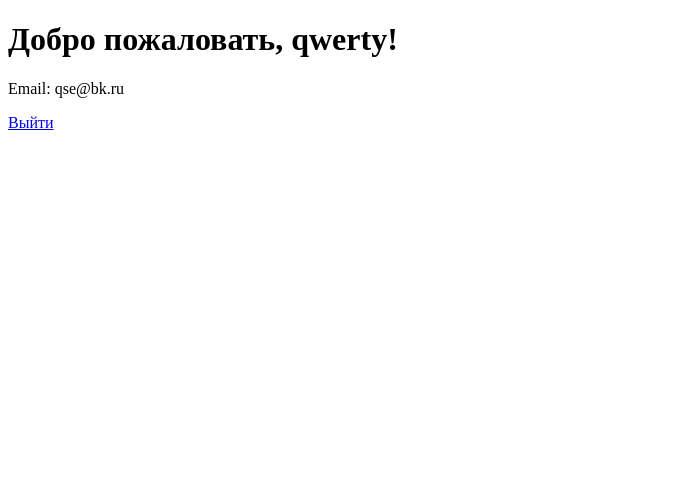
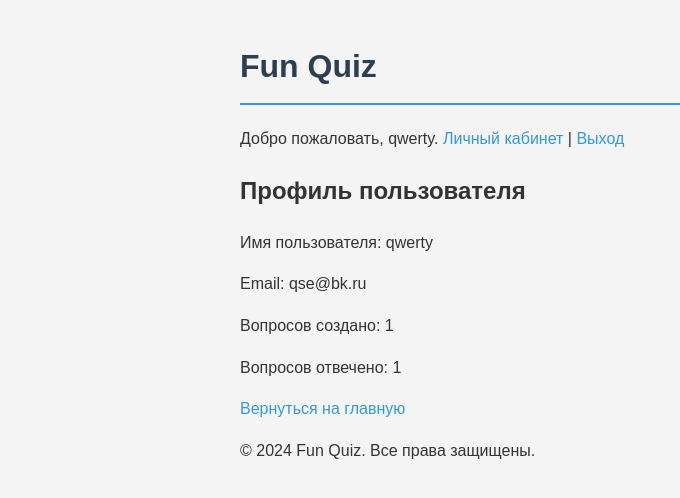
Before and after one commit to diacel/django-quiz, a Django app: page /profile/ in a window 1280 px wide. Shown: the top 498 px of the page, without its empty margins (0-680 px from the left). Run offline with Django 5.2, Linux system fonts and the light colour scheme; the first user in the database is signed in; data comes from the database, SQL or seed files in the repository.

Commit message:
"Updated database, pycache files, and quize app templates and views"

```diff
--- a/funquiz/quize/templates/profile.html
+++ b/funquiz/quize/templates/profile.html
@@ -1,13 +1,13 @@
-<!DOCTYPE html>
-<html lang="en">
-<head>
-    <meta charset="UTF-8">
-    <meta name="viewport" content="width=device-width, initial-scale=1.0">
-    <title>Профиль пользователя</title>
-</head>
-<body>
-    <h1>Добро пожаловать, {{ user.username }}!</h1>
-    <p>Email: {{ user.email }}</p>
-    <a href="{% url 'logout' %}">Выйти</a>
-</body>
-</html>
+{% extends "base.html" %}
+
+{% block title %}Профиль пользователя{% endblock %}
+
+{% block content %}
+<h2>Профиль пользователя</h2>
+<p>Имя пользователя: {{ user.username }}</p>
+<p>Email: {{ user.email }}</p>
+<p>Вопросов создано: {{ questions_created }}</p>
+<p>Вопросов отвечено: {{ questions_answered }}</p>
+
+<p><a href="{% url 'index' %}">Вернуться на главную</a></p>
+{% endblock %}
--- a/funquiz/quize/views.py
+++ b/funquiz/quize/views.py
@@ -29,7 +29,22 @@ class ChoiceForm(forms.Form):
 
 @login_required
 def profile_view(request):
-    return render(request, 'profile.html', {'user': request.user})
+    # Подсчет количества вопросов, созданных пользователем
+    questions_created = Question.objects.filter(quiz__creator=request.user).count()
+
+    # Подсчет количества вопросов, на которые пользователь ответил
+    questions_answered = sum(
+        1 for question in Question.objects.all()
+        if question.choice_set.filter(users=request.user).exists()
+    )
+
+    context = {
+        'user': request.user,
+        'questions_created': questions_created,
+        'questions_answered': questions_answered,
+    }
+
+    return render(request, 'profile.html', context)
 
 def detail(request, question_id):
     question = get_object_or_404(Question, pk=question_id)
```
Also changed, not shown: funquiz/db.sqlite3.
